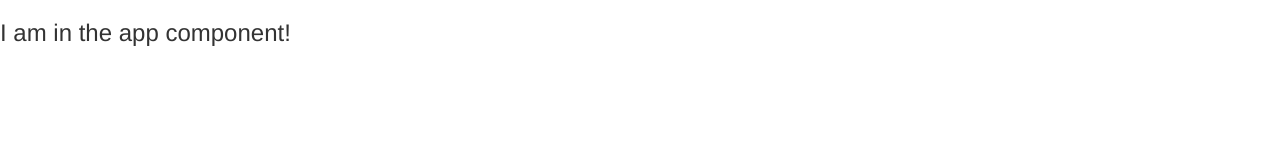
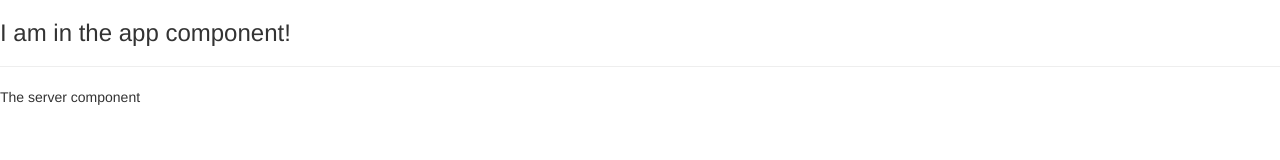
Before and after one commit to Shamoleambo/feet-wet, an Angular app: page / in a window 1280 px wide. Shown: the top 160 px of the page. Built offline with nearby package versions, Linux system fonts and the light colour scheme.

Commit message:
add server component to the app component

```diff
--- a/src/app/app.component.html
+++ b/src/app/app.component.html
@@ -1 +1,3 @@
 <h3>I am in the app component!</h3>
+<hr>
+<app-server></app-server>
--- a/src/app/app.module.ts
+++ b/src/app/app.module.ts
@@ -2,10 +2,12 @@ import { NgModule } from '@angular/core';
 import { BrowserModule } from '@angular/platform-browser';
 
 import { AppComponent } from './app.component';
+import { ServerComponent } from './server/server.component'
 
 @NgModule({
   declarations: [
-    AppComponent
+    AppComponent,
+    ServerComponent
   ],
   imports: [
     BrowserModule
```
